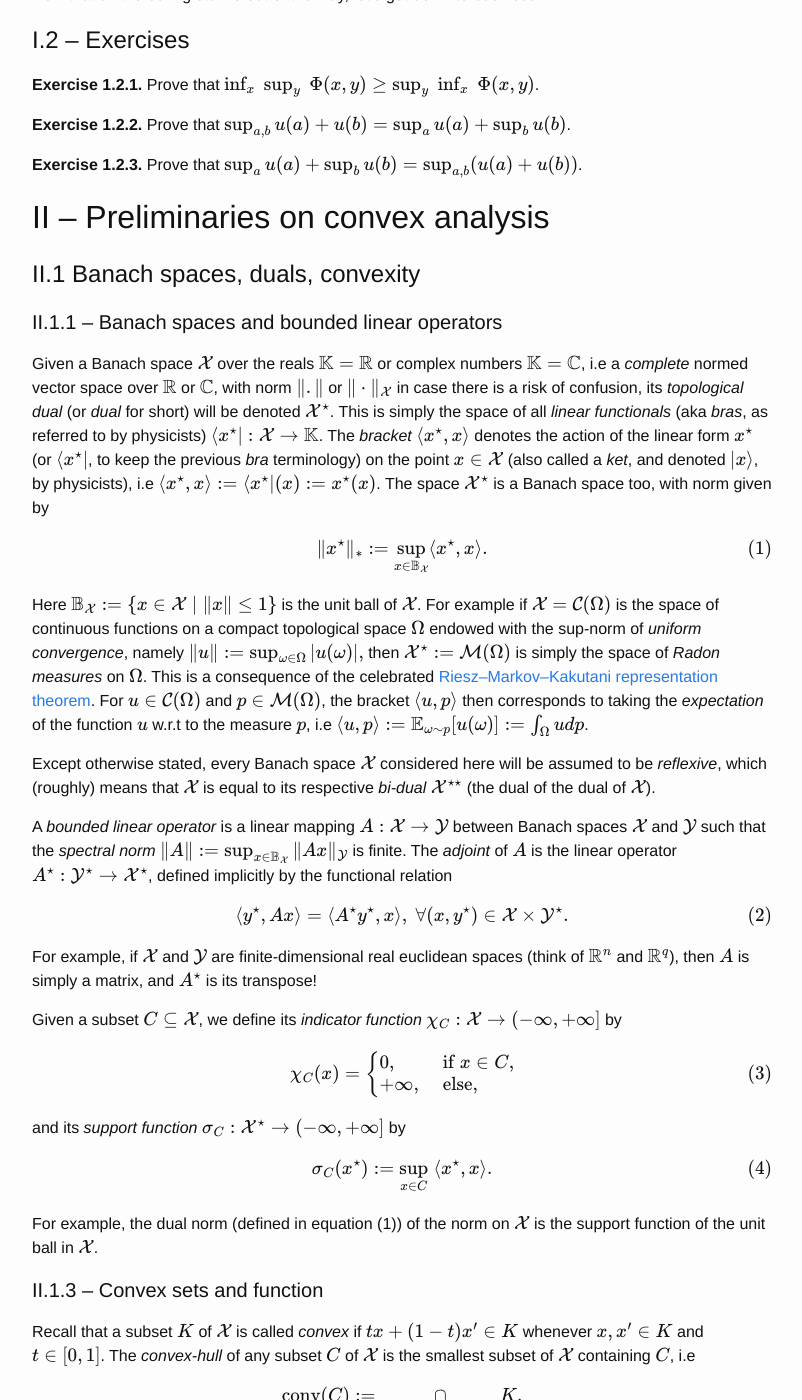
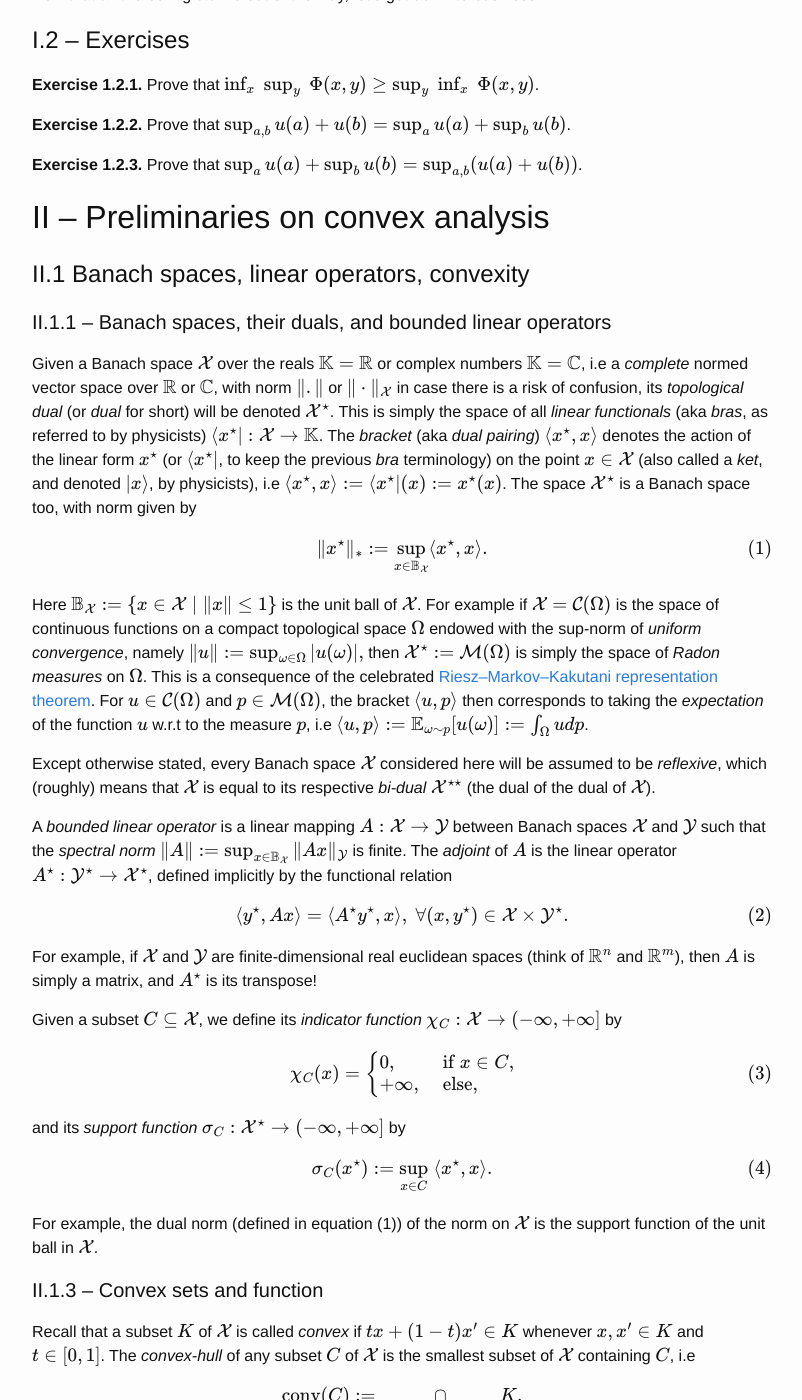
Before and after one commit to dohmatob/dohmatob.github.io, a Jekyll site: the page built from _posts/2019-10-31-duality.md, in a window 1280 px wide and 1400 px high, scrolled down 1981 px. Shown: the whole window, without its empty margins (238-1040 px from the left). Built offline with Jekyll 4.4.1, drawn with Linux system fonts in a browser that asks for light colours; formulas are drawn with MathJax 3; comment, search, counter and statistics services are not loaded; some of the changed text lies outside the part shown.

Commit message:
some fixups

```diff
--- a/_posts/2019-10-31-duality.md
+++ b/_posts/2019-10-31-duality.md
@@ -110,11 +110,11 @@ I.2 -- Exercises
 
 ## II -- Preliminaries on convex analysis
 
-II.1 Banach spaces, duals, convexity
+II.1 Banach spaces, linear operators, convexity
 ======================
-#### II.1.1 -- Banach spaces and bounded linear operators
+#### II.1.1 -- Banach spaces, their duals, and bounded linear operators
 Given a Banach space $\X$ over the reals $\mathbb K=\mathbb R$ or complex numbers $\mathbb K=\mathbb C$,
-i.e a *complete* normed vector space over $\mathbb R$ or $\mathbb C$, with norm $$\|.\|$$ or $$\|\cdot\|_{\X}$$ in case there is a risk of confusion, its *topological dual* (or *dual* for short) will be denoted $\Xstar$. This is simply the space of all *linear functionals* (aka *bras*, as referred to by physicists) $\langle \xstar|: \mathcal X \rightarrow \mathbb K$. The *bracket* $\langle \xstar,x\rangle$ denotes the action of the linear form $\xstar$ (or $\langle \xstar|$, to keep the previous *bra* terminology) on the point $x \in \X$ (also called a *ket*, and denoted $|x\rangle$, by physicists), i.e $\langle \xstar,x\rangle := \langle \xstar|(x) := \xstar(x) $. The space $\Xstar$ is a Banach space too, with norm given by
+i.e a *complete* normed vector space over $\mathbb R$ or $\mathbb C$, with norm $$\|.\|$$ or $$\|\cdot\|_{\X}$$ in case there is a risk of confusion, its *topological dual* (or *dual* for short) will be denoted $\Xstar$. This is simply the space of all *linear functionals* (aka *bras*, as referred to by physicists) $\langle \xstar|: \mathcal X \rightarrow \mathbb K$. The *bracket* (aka *dual pairing*) $\langle \xstar,x\rangle$ denotes the action of the linear form $\xstar$ (or $\langle \xstar|$, to keep the previous *bra* terminology) on the point $x \in \X$ (also called a *ket*, and denoted $|x\rangle$, by physicists), i.e $\langle \xstar,x\rangle := \langle \xstar|(x) := \xstar(x) $. The space $\Xstar$ is a Banach space too, with norm given by
 
 $$
 \|\xstar\|_* := \sup_{x \in \BX}\langle \xstar,x\rangle. \tag{1}
@@ -135,7 +135,7 @@ $$
 \langle \ystar,Ax\rangle = \langle \Astar\ystar,x\rangle,\;\forall (x,\ystar) \in \X \times \Ystar. \tag{2}
 $$
 
-For example, if $\X$ and $\Y$ are finite-dimensional real euclidean spaces (think of $\mathbb R^n$ and $\mathbb R^q$), then $A$ is simply a matrix, and $\Astar$ is its transpose!
+For example, if $\X$ and $\Y$ are finite-dimensional real euclidean spaces (think of $\mathbb R^n$ and $\mathbb R^m$), then $A$ is simply a matrix, and $\Astar$ is its transpose!
 
 Given a subset $C \subseteq \X$, we define its *indicator function* $\chi_C: \mathcal X \rightarrow (-\infty, +\infty]$ by
 
```
Also changed, not shown: other parts of _posts/2019-10-31-duality.md (+2 -4 lines).
